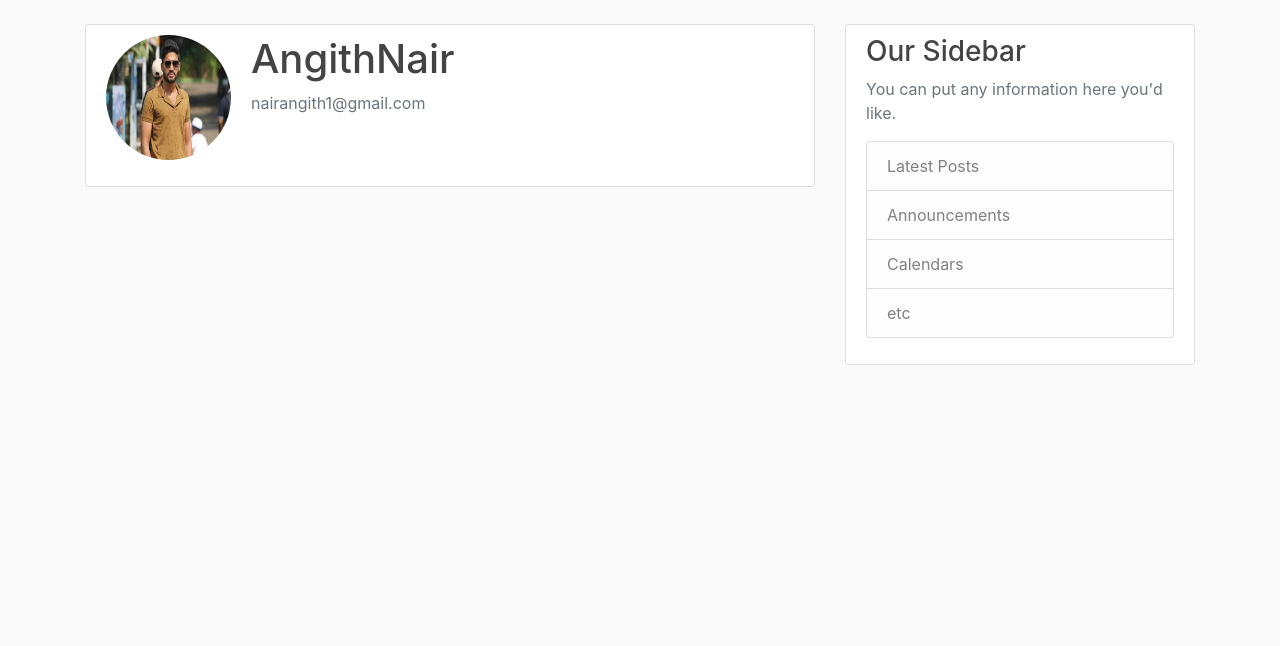
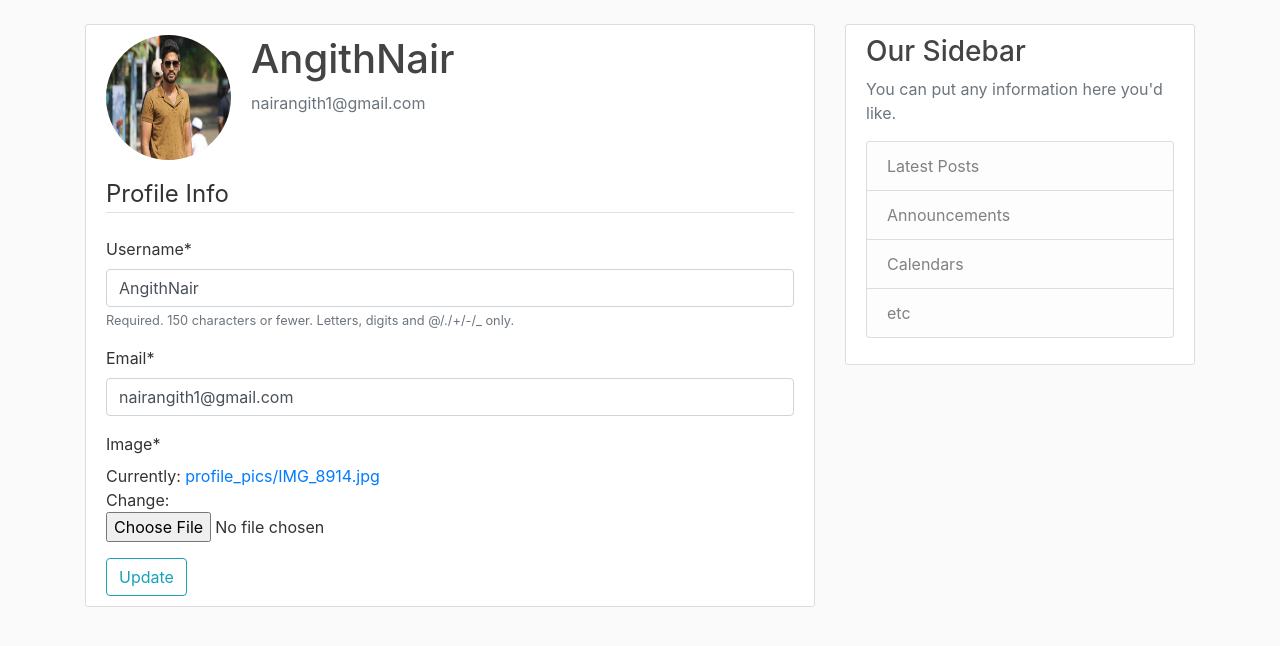
Before and after one commit to AngithNair/Python-Django, a Django app: page /profile/ in a window 1280 px wide. Shown: the part 56-702 px from the top of the page. Run offline with Django 3.2, Linux system fonts and the light colour scheme; a user stored in the database is signed in; data comes from the database, SQL or seed files in the repository; both versions use the stored data as it was after the commit; some libraries are stand-ins or nearby versions.

Commit message:
Update Profile info & pic. Also added profile pic of author to the next of blog post in the homepage.

```diff
--- a/django_project/blog/templates/blog/home.html
+++ b/django_project/blog/templates/blog/home.html
@@ -2,6 +2,7 @@
 {% block content %}
     {% for post in posts %}
         <article class="media content-section">
+            <img class="rounded-circle article-img" src="{{ post.author.profile.image.url }}">
             <div class="media-body">
             <div class="article-metadata">
                 <a class="mr-2" href="#">{{ post.author }}</a>
--- a/django_project/users/forms.py
+++ b/django_project/users/forms.py
@@ -1,7 +1,7 @@
 from django import forms
 from django.contrib.auth.models import User
 from django.contrib.auth.forms import UserCreationForm
-
+from .models import Profile
 
 class UserRegisterForm(UserCreationForm):
     email = forms.EmailField()
@@ -22,3 +22,17 @@ class UserRegisterForm(UserCreationForm):
         if commit:
             user.save()
         return user
+
+
+class UserUpdateForm(forms.ModelForm):
+    email = forms.EmailField()
+
+    class Meta:
+        model = User
+        fields = ['username','email']
+
+
+class ProfileUpdateForm(forms.ModelForm):
+    class Meta:
+        model = Profile
+        fields = ['image']
--- a/django_project/users/models.py
+++ b/django_project/users/models.py
@@ -1,5 +1,6 @@
 from django.db import models
 from django.contrib.auth.models import User
+from PIL import Image
 
 class Profile(models.Model):
     user = models.OneToOneField(User, on_delete=models.CASCADE)
@@ -8,3 +9,11 @@ class Profile(models.Model):
 
     def __str__(self):
         return f'{self.user.username} Profile'
+
+    def save(self):
+        super().save()
+        img = Image.open(self.image.path)
+        if img.height > 300 or img.width > 300:
+            output_size = (300,300)
+            img.thumbnail(output_size)
+            img.save(self.image.path)
--- a/django_project/users/templates/users/profile.html
+++ b/django_project/users/templates/users/profile.html
@@ -9,6 +9,16 @@
             <p class="text-secondary">{{ user.email }}</p>
         </div>
         </div>
-        <!-- FORM HERE -->
+        <form method="POST", enctype="multipart/form-data">
+            {% csrf_token %}
+            <fieldset class="form_group">
+                <legend class="border-bottom mb-4">Profile Info</legend>
+                {{ u_form|crispy }}
+                {{ p_form|crispy }}
+            </fieldset>
+            <div class="form_group">
+                <button class="btn btn-outline-info" type="submit">Update</button>
+            </div>
+        </form>
     </div>
 {% endblock content%}
--- a/django_project/users/views.py
+++ b/django_project/users/views.py
@@ -1,7 +1,7 @@
 from django.shortcuts import render, redirect
 from django.contrib.auth.decorators import login_required
 from django.contrib import messages
-from .forms import UserRegisterForm
+from .forms import UserRegisterForm, UserUpdateForm, ProfileUpdateForm
 
 
 def register(request):
@@ -19,4 +19,19 @@ def register(request):
 
 @login_required
 def profile(request):
-    return render(request, 'users/profile.html')
+    if request.method == 'POST':
+        u_form = UserUpdateForm(request.POST, instance=request.user)
+        p_form = ProfileUpdateForm(request.POST, request.FILES, instance=request.user.profile)
+        if u_form.is_valid() and p_form.is_valid():
+            u_form.save()
+            p_form.save()
+            messages.success(request, f'Your account has been updated..!!')
+            return redirect('profile')
+    else:
+        u_form = UserUpdateForm(instance=request.user)
+        p_form = ProfileUpdateForm(instance=request.user.profile)
+    context = {
+        'u_form' : u_form,
+        'p_form' : p_form
+    }
+    return render(request, 'users/profile.html', context)
```
Also changed, not shown: django_project/db.sqlite3, django_project/media/profile_pics/IMG_8914.jpg (added).
